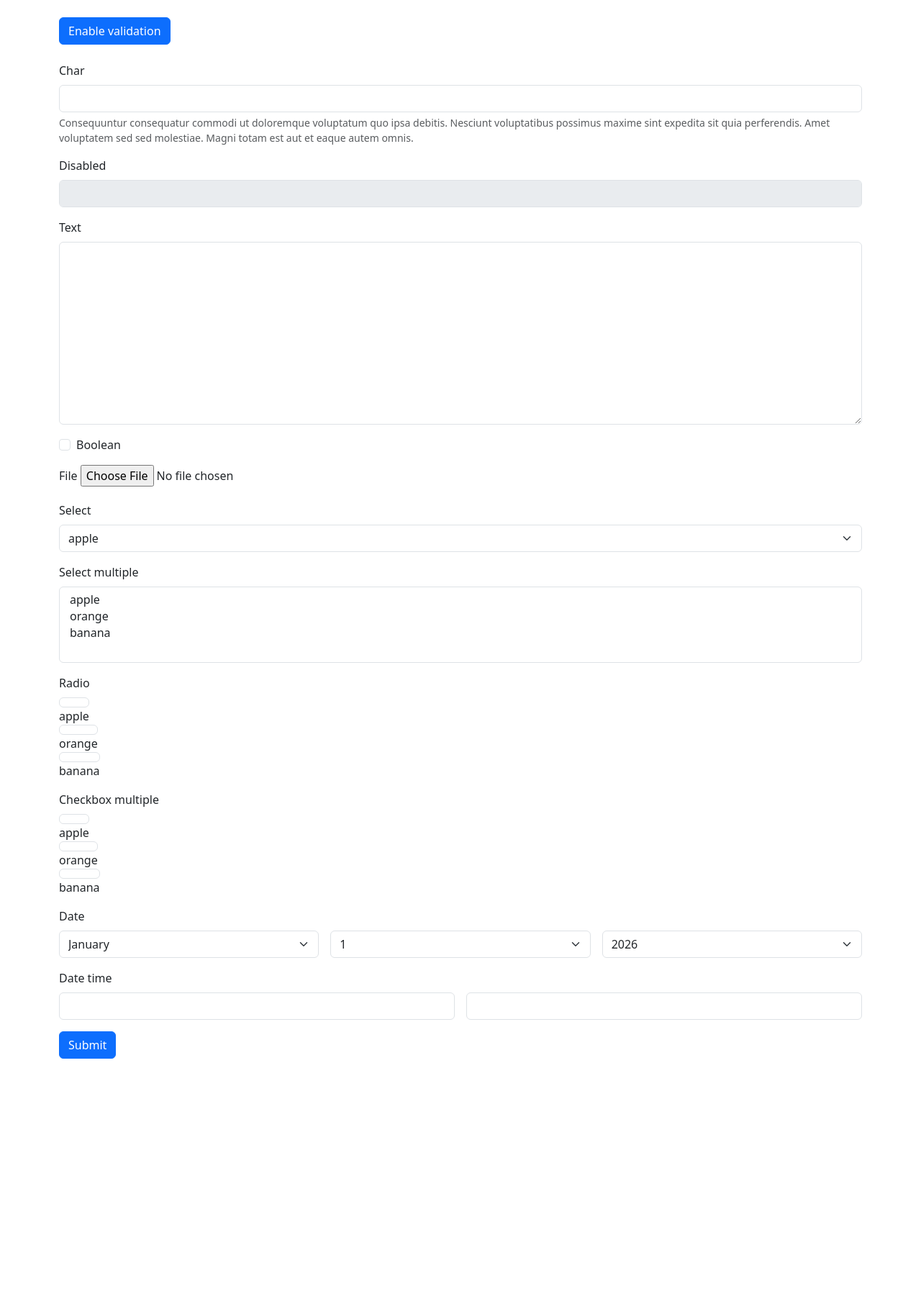
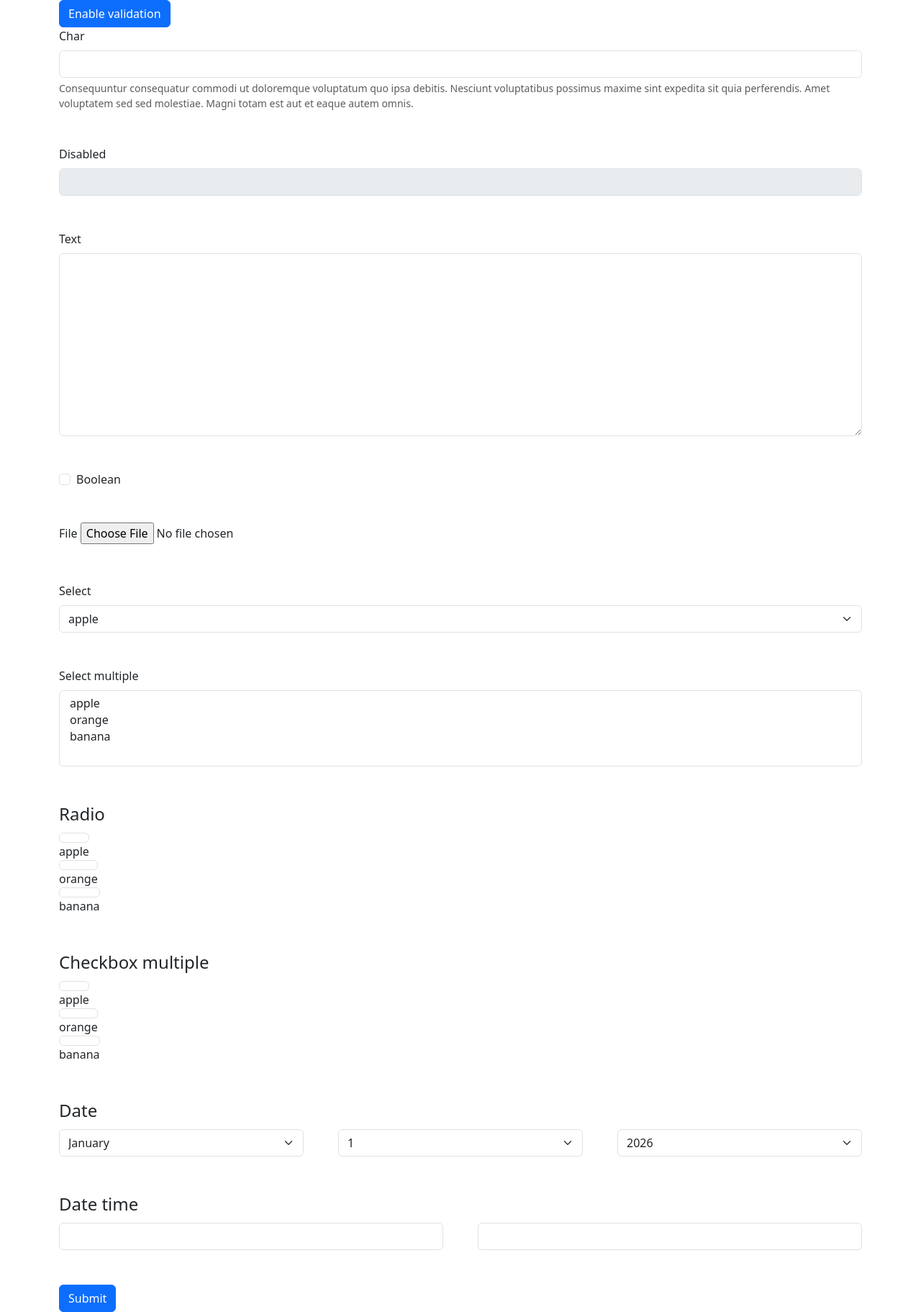
Before and after one commit to xi/django-bs, a Django app: page / in a window 1280 px wide. Shown: the whole page at 72% size. Before the commit the page ends 1471 px from the top, so only its background shows below. Run offline with Django 4.2, Linux system fonts and the light colour scheme; some libraries are stand-ins or nearby versions.

Commit message:
v6: adapt spacer scale
https://getbootstrap.com/docs/6.0/guides/migration/#:~:text=Expanded%20spacer%20scale

```diff
--- a/django_bs/templates/bs/field.html
+++ b/django_bs/templates/bs/field.html
@@ -4,7 +4,7 @@
         <label for="{{ field.id_for_label }}" class="form-check-label {{ label_classes }}">{{ field.label }}</label>
     {% else %}
         {% if fieldset %}
-            <legend class="form-label fs-6 {{ label_classes }}">{{ field.label }}</legend>
+            <legend class="form-label fs-md {{ label_classes }}">{{ field.label }}</legend>
         {% else %}
             <label class="form-label {{ label_classes }}" for="{{ field.id_for_label }}">{{ field.label }}</label>
         {% endif %}
--- a/django_bs/templates/django/forms/widgets/multiwidget.html
+++ b/django_bs/templates/django/forms/widgets/multiwidget.html
@@ -1,4 +1,4 @@
-<div class="row g-0 gap-3">
+<div class="row g-0 gap-5">
     {% for widget in widget.subwidgets %}
         <div class="col-sm">
             {% include widget.template_name %}
--- a/django_bs/templatetags/bootstrap.py
+++ b/django_bs/templatetags/bootstrap.py
@@ -53,7 +53,7 @@
     addon_before=None,
     addon_after=None,
     show_label=True,
-    wrapper_class='mb-3',
+    wrapper_class='mb-5',
     form_group_class=None,
 ):
     widget = boundfield.field.widget
--- a/example/templates/form.html
+++ b/example/templates/form.html
@@ -7,8 +7,8 @@
     <link href="https://cdn.jsdelivr.net/npm/bootstrap@6.0.0-alpha.1/dist/css/bootstrap.min.css" rel="stylesheet">
 </head>
 <body>
-    <div class="container my-4">
-        <form class="mb-4" method="GET">
+    <div class="container my-7">
+        <form class="mb-7" method="GET">
             {% if view.request.GET.validate %}
                 <button name="validate" value="" class="btn btn-primary">Disable validation</button>
             {% else %}
```
